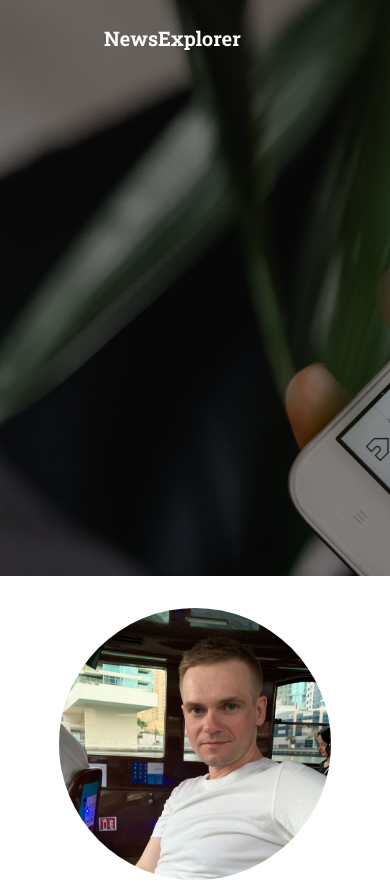
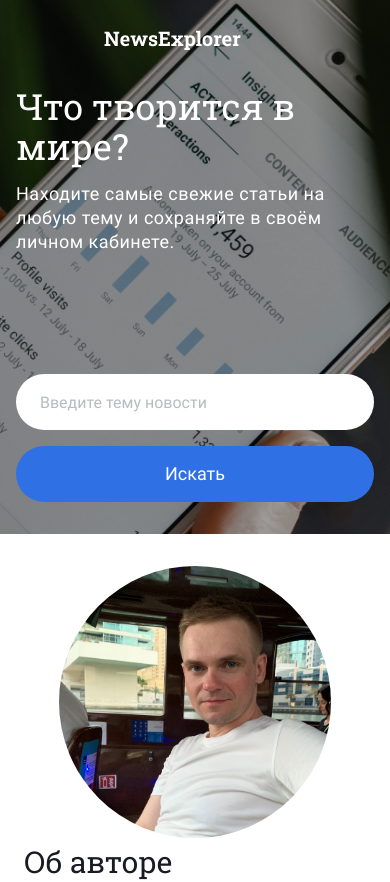
Before and after one commit to alex-kurkov/news-explorer-frontend, a React (Create React App) app: page / in a window 390 px wide. Shown: the top 882 px of the page. Built offline with nearby package versions, Linux system fonts and the light colour scheme.

Commit message:
add adaptive search form

```diff
--- a/src/components/Main/main.css
+++ b/src/components/Main/main.css
@@ -1,6 +1,7 @@
 .main {
   box-sizing: border-box;
-  width: 1440px;
+  width: 100%;
+  max-width: 1440px;
   margin: -80px auto 0 auto;
   padding: 0;
 }
--- a/src/components/SearchForm/search-form.css
+++ b/src/components/SearchForm/search-form.css
@@ -13,6 +13,11 @@
   width: 440px;
   height: 100%;
   background-color: transparent;
+  font-family: 'Roboto', sans-serif;
+  font-weight: 400;
+  font-size: 16px;
+  line-height: 22px;
+  color: #1a1b22;
   border-radius: 32px;
   border: none;
   padding: 8px 32px;
@@ -51,3 +56,52 @@
   background-color: #2A65CC;
   transition: all .3s ease;
 }
+
+@media screen and (max-width: 1023px) {
+  .search-form {
+    max-width: 452px;
+    height: 56px;
+    border-radius: 28px;
+    line-height: 24px;
+  }
+  .search-form__input {
+    width: 292px;
+    border-radius: 28px;
+    padding: 16px 24px;
+  }
+  .search-form__input::placeholder {
+    font-size: 16px;
+    line-height: 22px;
+    color: #B6BCBF;
+  }
+  .search-form__button {
+    width: 160px;
+  }
+}
+
+@media screen and (max-width: 767px) {
+  .search-form {
+    width: 100%;
+    height: fit-content;
+    display: flex;
+    flex-direction: column;
+    background: none;
+    gap: 16px;
+    align-items: center;
+    justify-content: start;
+  }
+  .search-form__input {
+    width: 100%;
+    height: 56px;
+    background-color: #fff;
+    border-radius: 28px;
+    border: none;
+    padding: 8px 24px;
+  }
+
+  .search-form__button {
+    width: 100%;
+    height: 56px;
+    border-radius: 28px;
+  }
+}
--- a/src/components/SearchSection/search-section.css
+++ b/src/components/SearchSection/search-section.css
@@ -34,3 +34,35 @@
   padding: 0;
   letter-spacing: .5px;
 }
+
+@media screen and (max-width: 1023px) {
+  .search-section {
+    height: 400px;
+    padding: 104px 80px 48px 80px;
+  }
+  .search-section__title {
+    max-width: 452px;
+    width: 100%;
+    font-size: 36px;
+    line-height: 40px;
+  }
+  .search-section__subtitle {
+    max-width: 452px;
+    width: 100%;
+  }
+}
+
+@media screen and (max-width: 767px) {
+  .search-section {
+    height: fit-content;
+    padding: 86px 16px 32px 16px;
+  }
+  .search-section__title {
+    font-size: 36px;
+    line-height: 40px;
+    margin-bottom: 16px;
+  }
+  .search-section__subtitle {
+    margin-bottom: 120px;
+  }
+}
```
